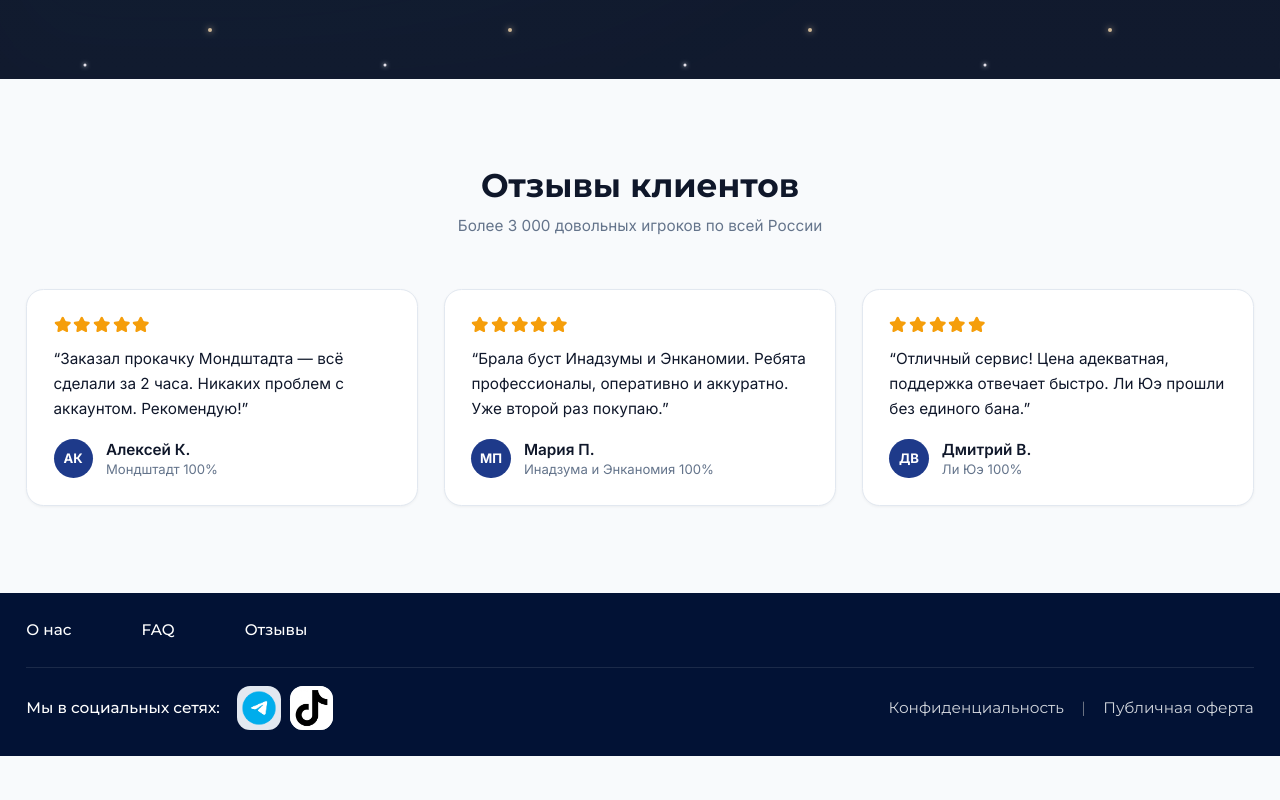
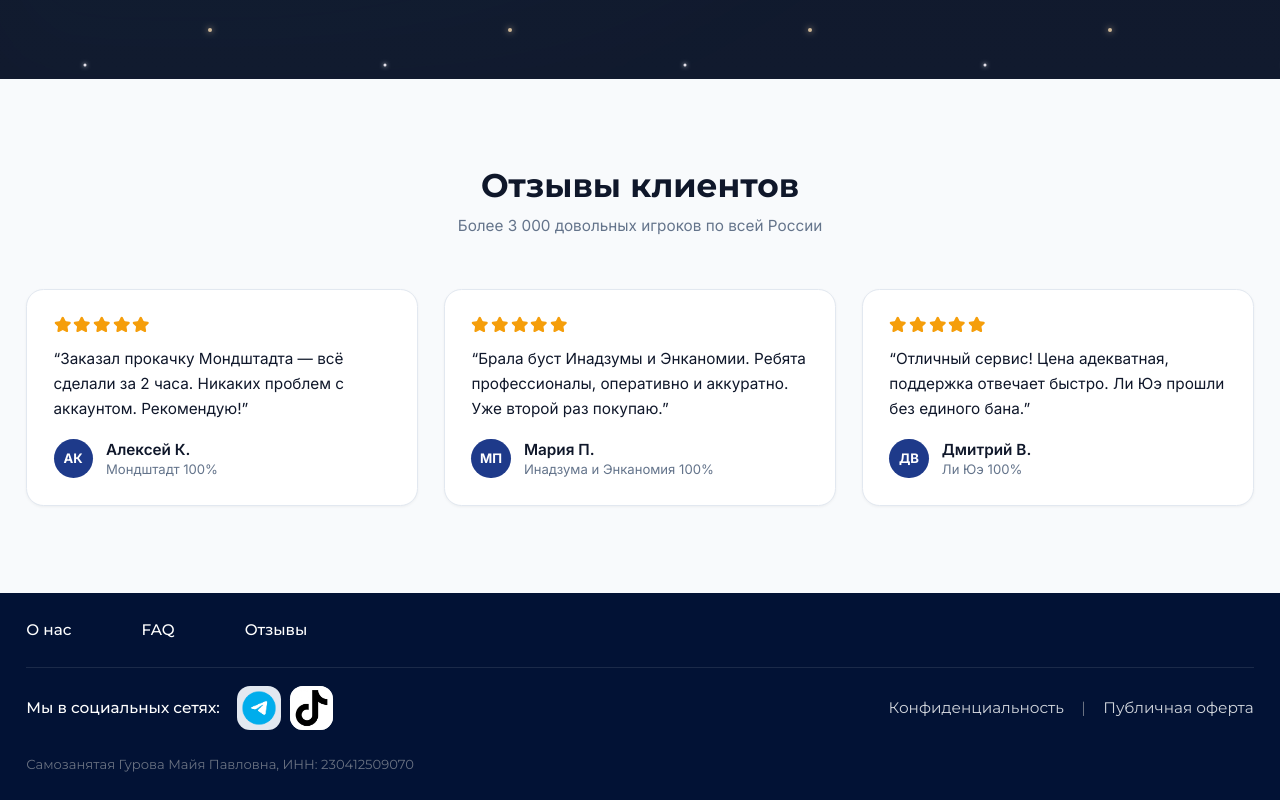
Before and after one commit to adilzhanY/whaleabyss, a Next.js app: page / in a window 1280 px wide. Shown: the part 5312-6112 px from the top of the page. Before the commit the page ends 6068 px from the top, so only its background shows below. Built offline with nearby package versions, Linux system fonts and the light colour scheme; no server answers.

Commit message:
change footer

```diff
--- a/components/Footer.tsx
+++ b/components/Footer.tsx
@@ -35,6 +35,11 @@ export default function Footer() {
           <Link href="/public_offer" className="hover:text-white transition-colors">Публичная оферта</Link>
         </div>
       </div>
+
+      {/* Legal Entity Info */}
+      <div className="mx-auto max-w-7xl mt-6 text-xs text-gray-500 text-center md:text-left">
+        Самозанятая Гурова Майя Павловна, ИНН: 230412509070
+      </div>
     </footer>
   );
 }
```
